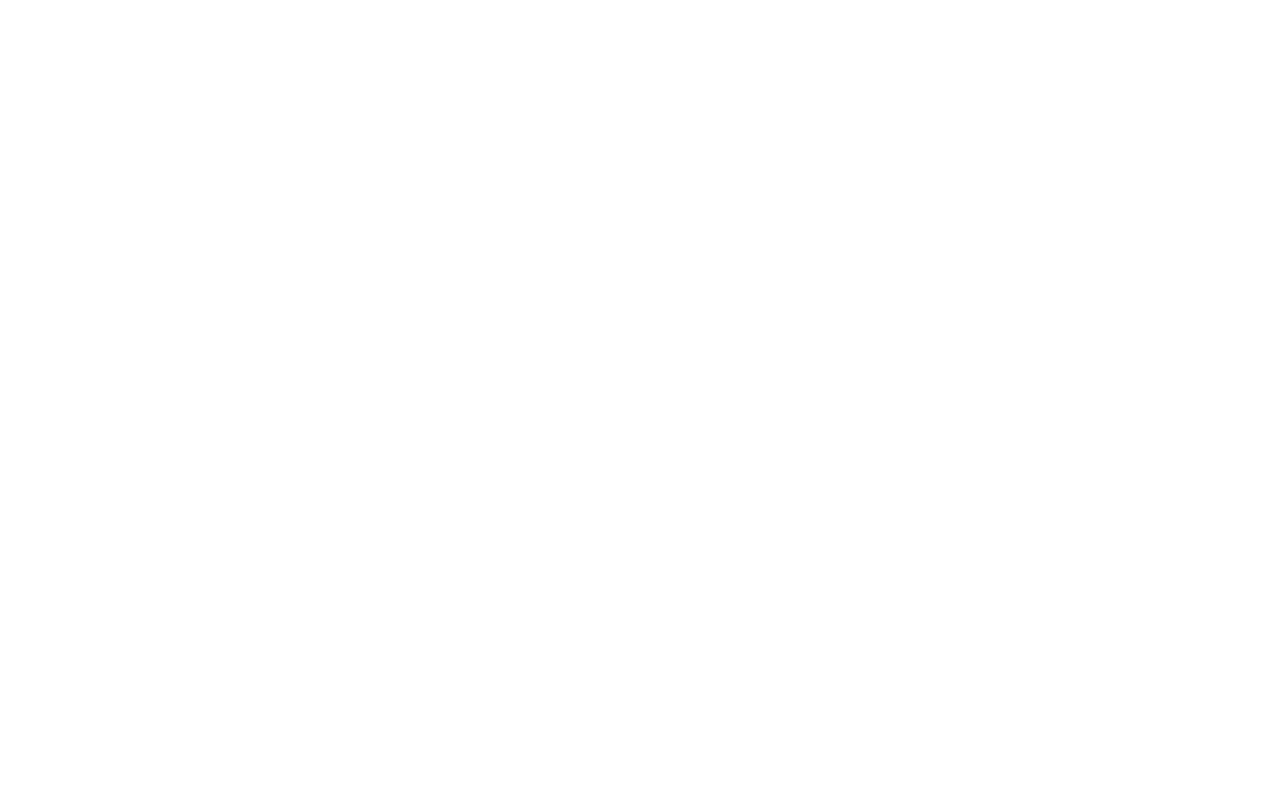
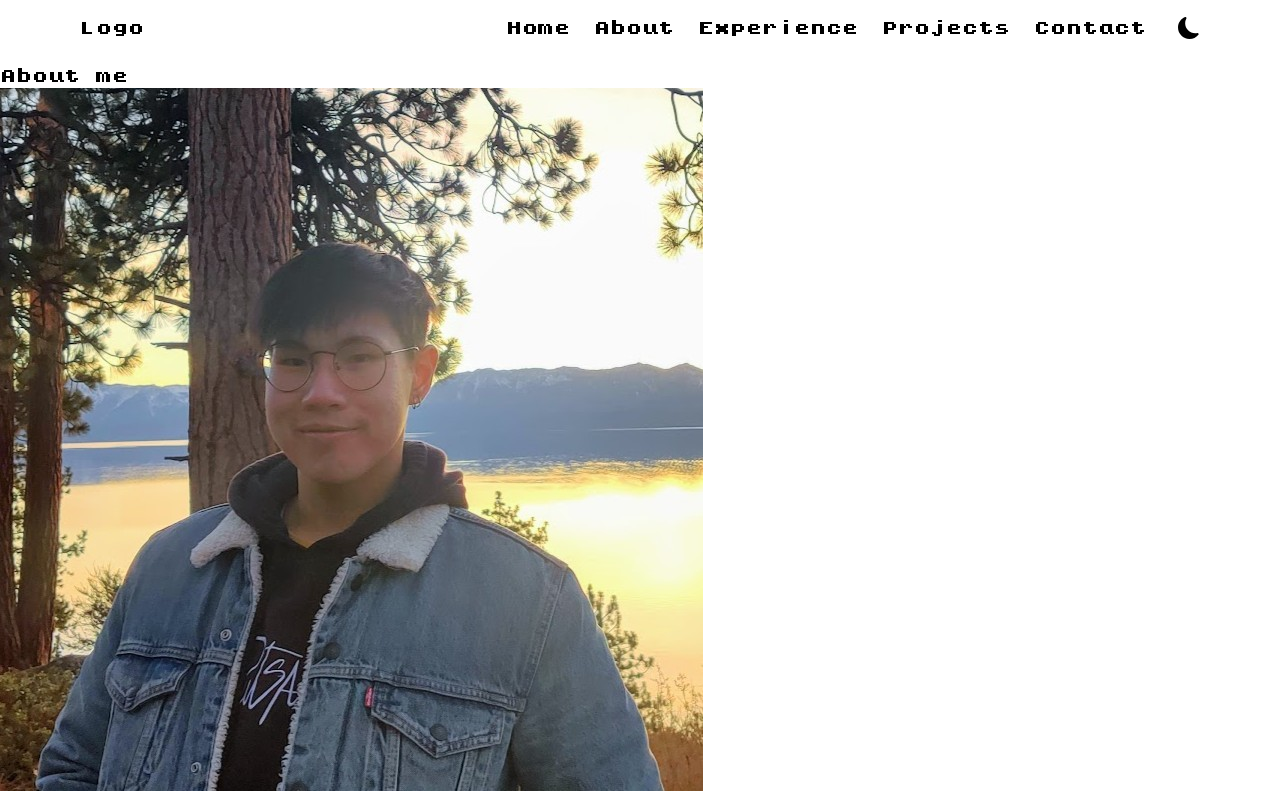
Before and after one commit to pongpatapee/portfolio-website, a React (Create React App) app: page /about in a window 1280 px wide. Before the commit this address had no page. Built offline with nearby package versions, Linux system fonts and the light colour scheme.

Commit message:
navbar working

```diff
--- a/src/App.js
+++ b/src/App.js
@@ -1,12 +1,16 @@
 import { BrowserRouter as Router, Routes, Route } from "react-router-dom";
+import NavBar from "./components/NavBar";
+import About from "./pages/About";
 import Home from './pages/Home';
 
 function App() {
   return (
     <Router>
       <div className="App">
+        <NavBar />
         <Routes>
           <Route exact path="/" element={<Home />} />
+          <Route exact path="/about" element={<About />} />
         </Routes>
       </div>
     </Router>
--- /dev/null
+++ b/src/components/Footer.jsx
@@ -0,0 +1,9 @@
+const Footer = () => {
+    return (
+        <div>
+
+        </div>
+    );
+}
+
+export default Footer;
--- a/src/components/NavBar.jsx
+++ b/src/components/NavBar.jsx
@@ -0,0 +1,34 @@
+import { Link } from 'react-router-dom';
+import ThemeBtn from './ThemeBtn';
+
+const NavBar = () => {
+    return (
+        <nav className="sticky top-0 min-w-full h-16 py-4">
+            <div className="flex items-center justify-between mx-20">
+                <h1>Logo</h1>
+                <div className="flex">
+                    <ul className="links flex">
+                        <li>
+                            <Link to="/">Home</Link>
+                        </li>
+                        <li>
+                            <Link to="/about">About</Link>
+                        </li>
+                        <li>
+                            <Link to="/experience">Experience</Link>
+                        </li>
+                        <li>
+                            <Link to="/projects">Projects</Link>
+                        </li>
+                        <li>
+                            <Link to="/contact">Contact</Link>
+                        </li>
+                    </ul>
+                    <ThemeBtn />
+                </div>
+            </div>
+        </nav>
+    );
+}
+
+export default NavBar;
--- a/src/components/ThemeBtn.jsx
+++ b/src/components/ThemeBtn.jsx
@@ -6,7 +6,7 @@
     const handleMode = () => setDarkTheme(!darkTheme);
 
     return (
-        <button onClick={handleMode} className="cursor-pointer">
+        <button onClick={handleMode} className="theme-btn">
             {darkTheme ? <BsFillSunFill size={24} /> : <BsFillMoonFill size={22} />}
         </button>
     );
--- a/src/index.css
+++ b/src/index.css
@@ -52,8 +52,23 @@
   src: url("./fonts/kongtext.ttf")
 }
 
+@layer base {
+  * {
+    @apply font-kongtext
+  }
+}
+
 @layer components {
-  .btn {
+  .home-btn {
     @apply text-3xl font-kongtext m-6 cursor-pointer
   }
+
+  .links li {
+    @apply mx-3
+  }
+
+  .theme-btn {
+    @apply cursor-pointer ml-5
+  }
+
 }
--- a/src/pages/About.jsx
+++ b/src/pages/About.jsx
@@ -0,0 +1,12 @@
+import myPic from "../assets/myPic.jpg";
+
+const About = () => {
+    return (
+        <div className="about">
+            <h1>About me</h1>
+            <img src={myPic} alt="my profile" />
+        </div>
+    );
+}
+
+export default About;
--- a/src/pages/Home.jsx
+++ b/src/pages/Home.jsx
@@ -1,18 +1,17 @@
-import ThemeBtn from '../components/ThemeBtn';
+import { Link } from 'react-router-dom';
 
 const Home = () => {
   return (
     <div className="home">
-      <ThemeBtn />
       <div className="flex flex-col justify-center items-center h-screen
                       text-black dark:text-white bg-white dark:bg-black">
         <h1 className="text-6xl mb-10 font-bold font-bubblyPixel">
           Welcome to my Portfolio!
         </h1>
-        <button className="btn">About Me</button>
-        <button className="btn">Experience</button>
-        <button className="btn">Projects</button>
-        <button className="btn">Contact Me</button>
+        <Link to="/about"><button className="home-btn">About Me</button></Link>
+        <Link to="/experience"><button className="home-btn">Experience</button></Link>
+        <Link to="/projects"><button className="home-btn">Projects</button></Link>
+        <Link to="/contact"><button className="home-btn">Contact Me</button></Link>
       </div>
     </div>
   );
```
Also changed, not shown: src/assets/myPic.jpg (added), 1 other file (tests, documents, lock files or other folders).
